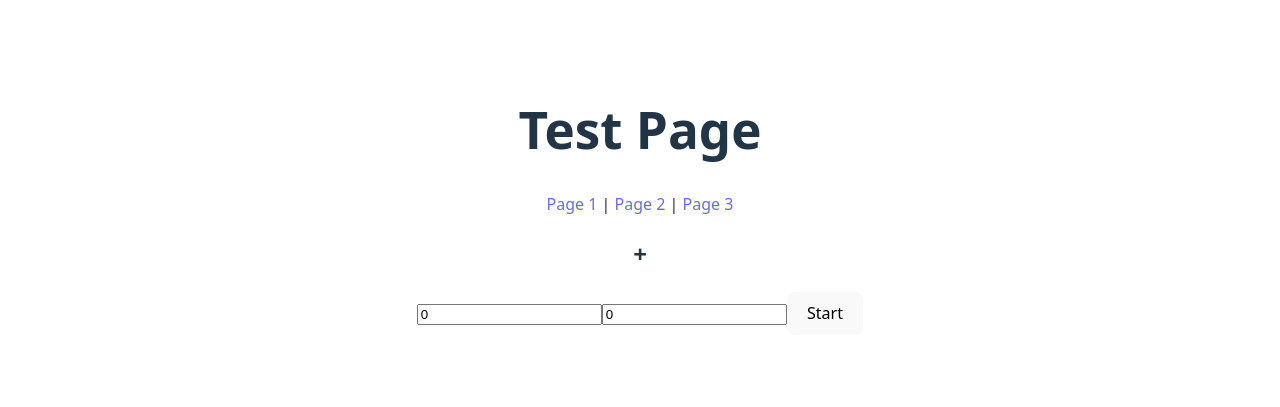
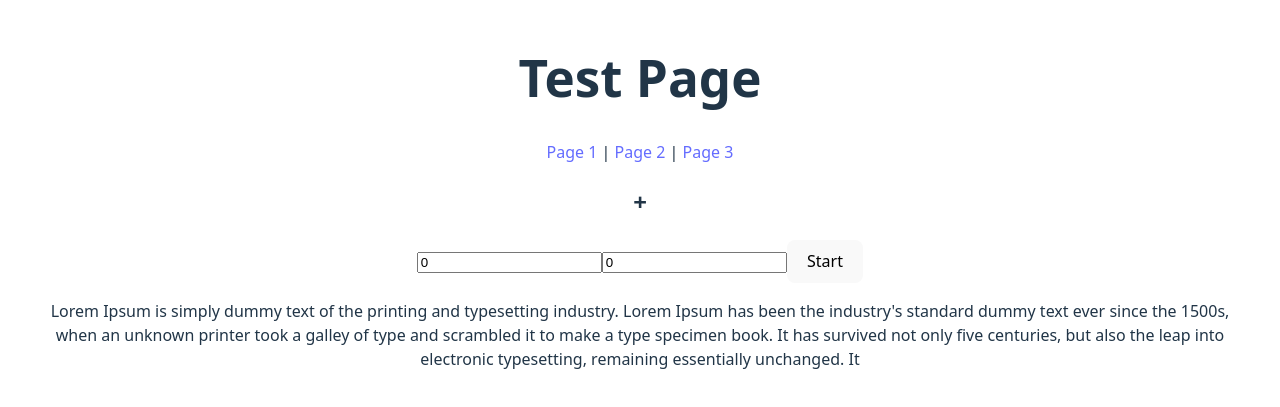
Before and after one commit to PiekharievaK/changelog-test, a React (Vite) app: page /2 in a window 1280 px wide. Shown: the part 199-606 px from the top of the page. Built offline with nearby package versions, Linux system fonts and the light colour scheme.

Commit message:
feat(T-1): test coderebbit summary

```diff
--- a/src/pages/page2/Page2.jsx
+++ b/src/pages/page2/Page2.jsx
@@ -1,5 +1,5 @@
 import { useState } from "react";
-
+import {TEXT} from './constants/page2.constants.js'
 export default function SubtractPage() {
     const [a, setA] = useState(0);
     const [b, setB] = useState(0);
@@ -16,6 +16,7 @@ export default function SubtractPage() {
             <button onClick={handleSubtract}>Start</button>
             <br/>
             {result !== null && <p>Result: {result}</p>}
+            <p>{TEXT}</p>
         </div>
     );
 }
```
